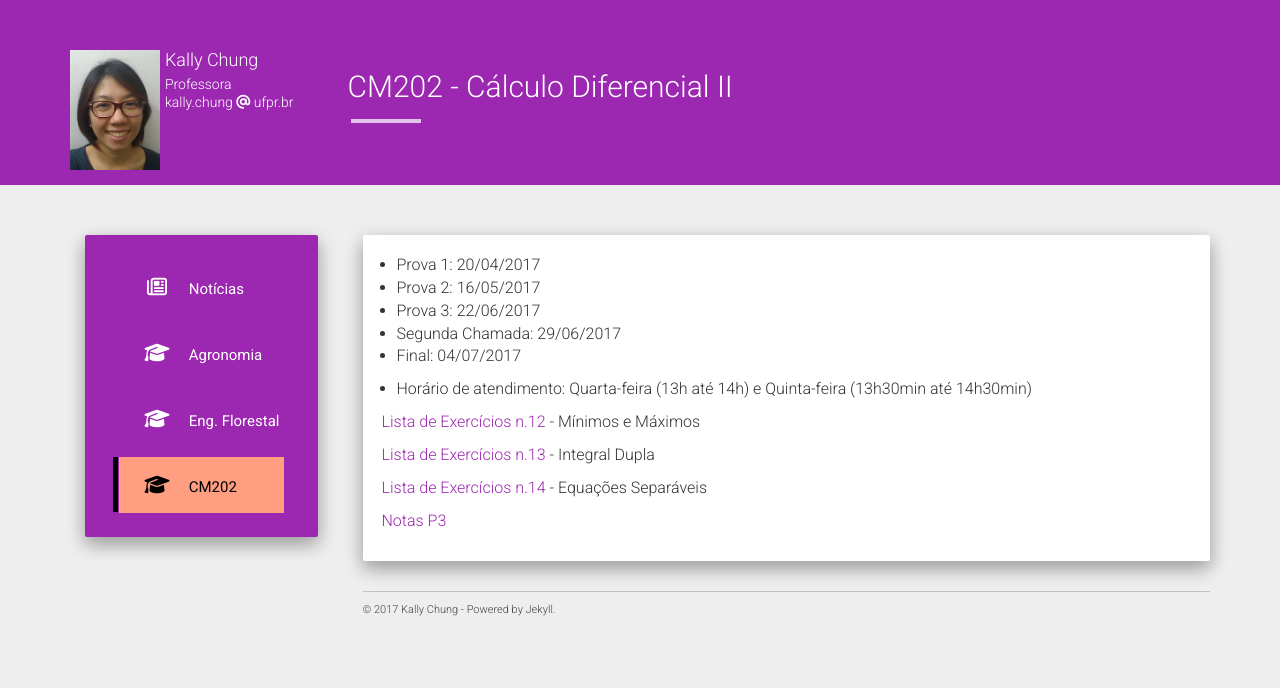
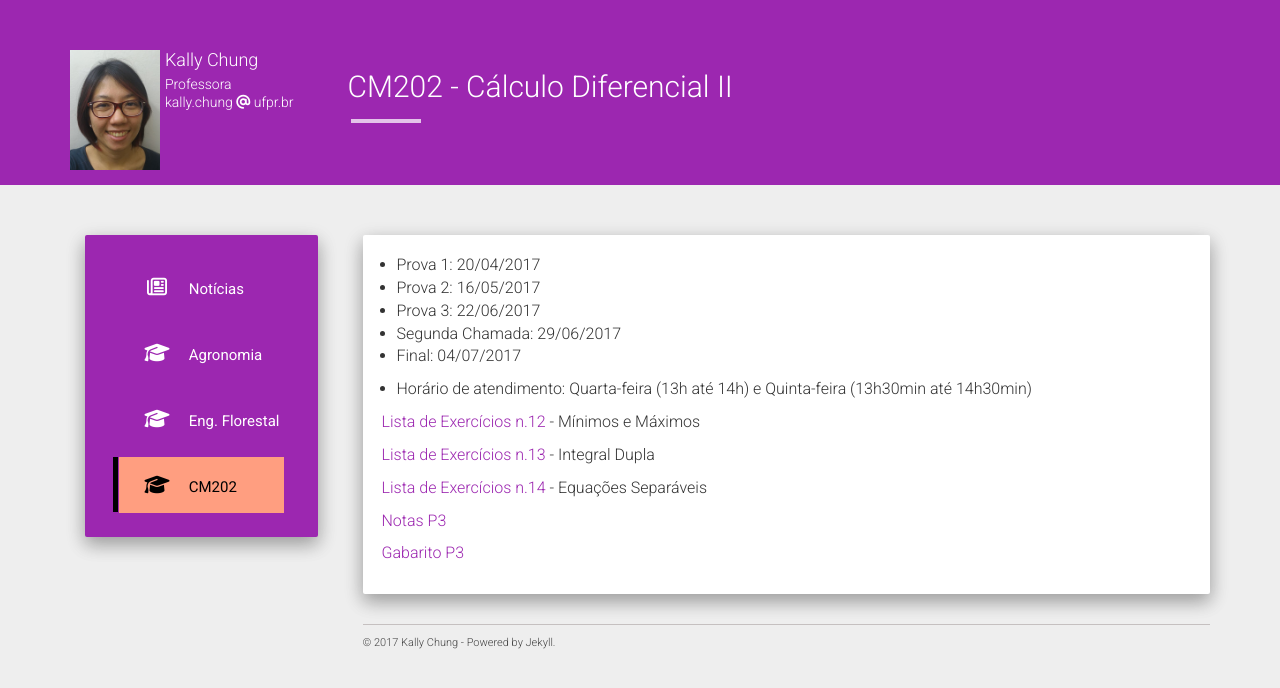
Before and after one commit to chunggnuhc/chunggnuhc.github.io, a Jekyll site: the page built from cm202.md, in a window 1280 px wide. Shown: the top 688 px of the page. Built offline with Jekyll 4.4.1, drawn with Linux system fonts in a browser that asks for light colours; nearby versions of some CDN libraries.

Commit message:
Gabarito P3 adicionado

```diff
--- a/cm202.md
+++ b/cm202.md
@@ -19,3 +19,5 @@ permalink: /cm202/
 [Lista de Exercícios n.14](/disciplinas/listaEqSep.pdf) - Equações Separáveis
 
 [Notas P3](/disciplinas/CM202_NotaP3.pdf)
+
+[Gabarito P3](/disciplinas/prova3-gab.pdf)
```
